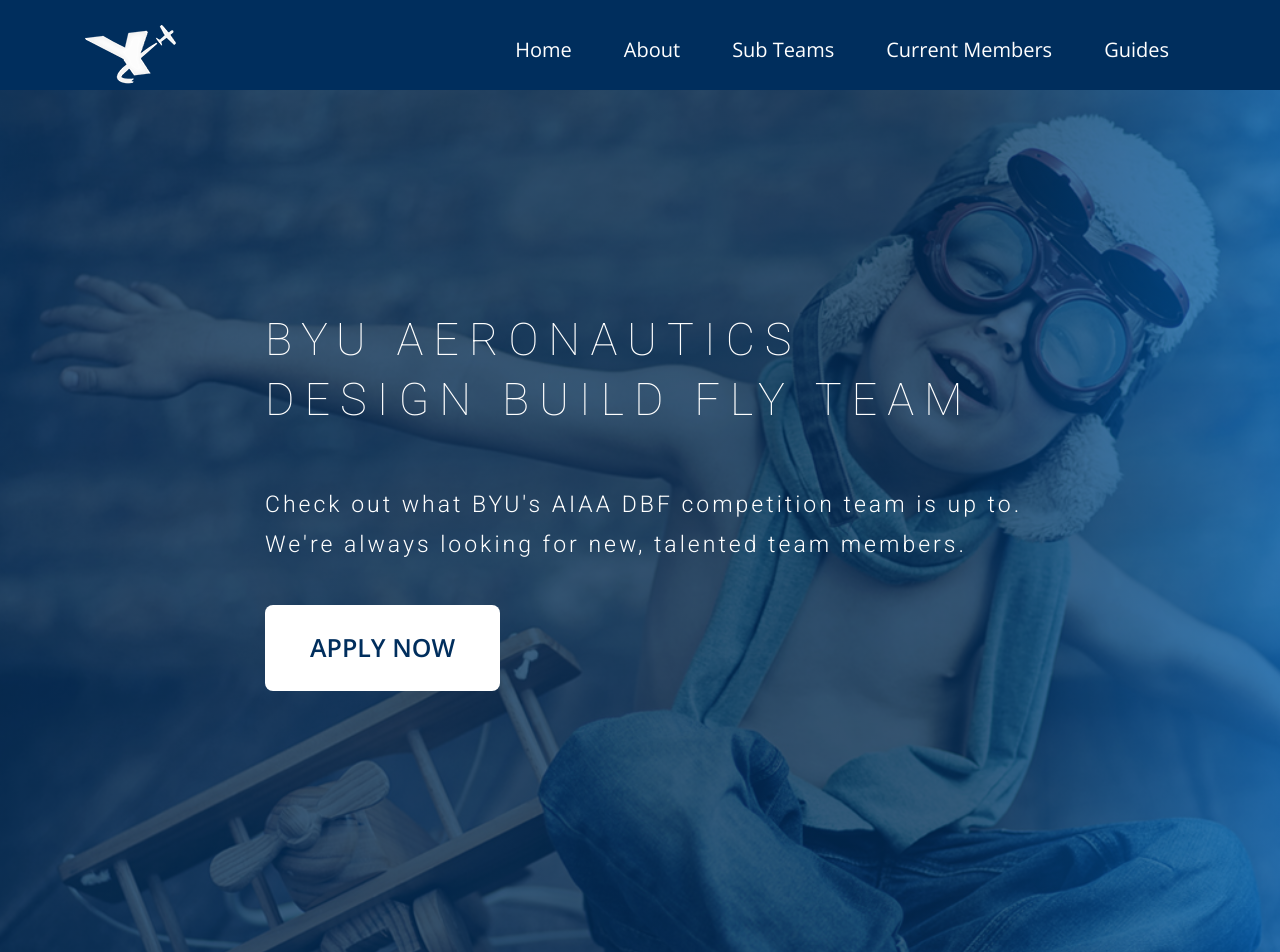
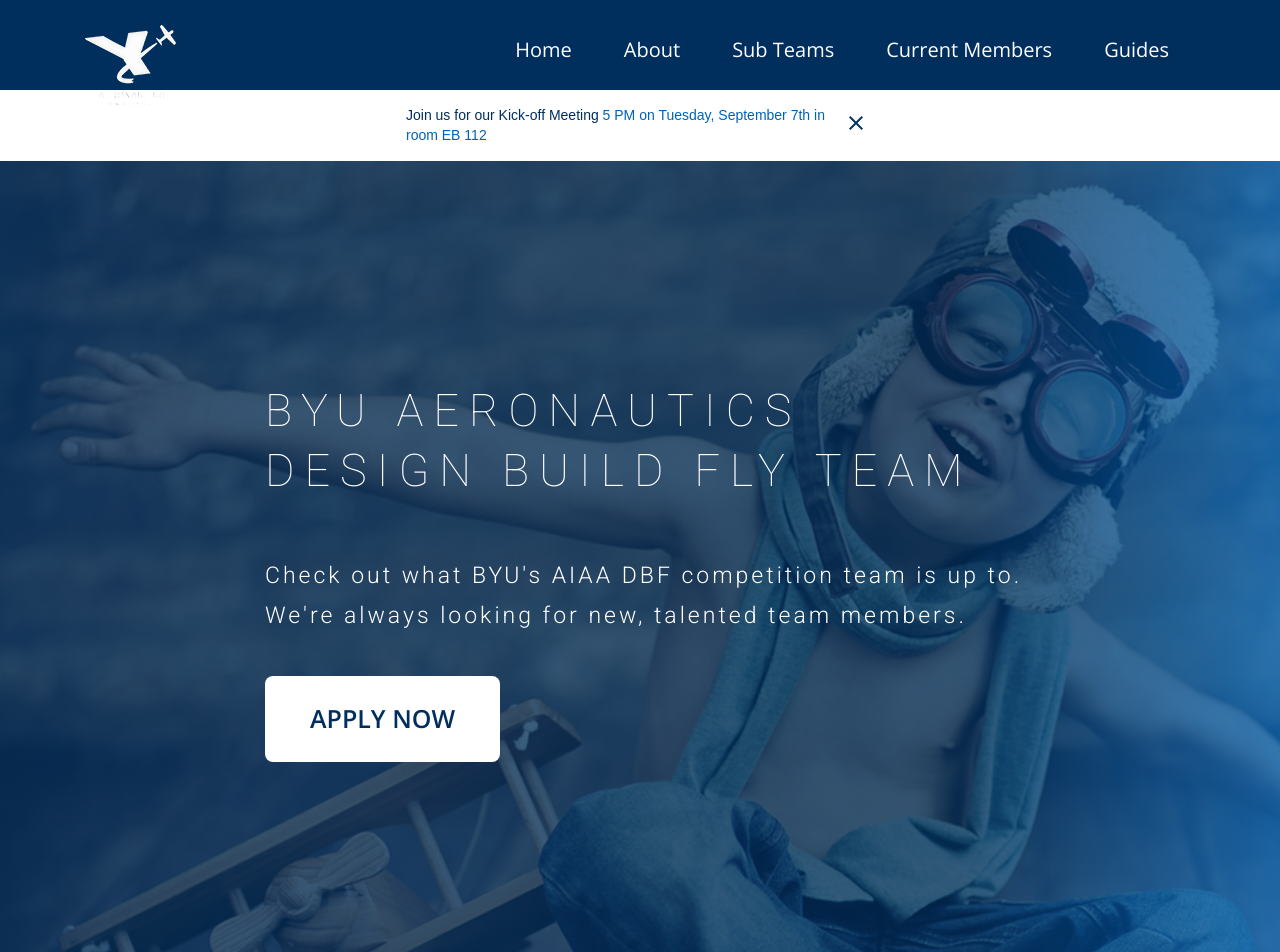
Before and after one commit to BYU-Aeronautics-Club/DBF, a Jekyll site: the page built from index.html, in a window 1280 px wide. Shown: the top 952 px of the page. Built offline with Jekyll 4.4.1, drawn with Linux system fonts in a browser that asks for light colours; nearby versions of some CDN libraries; some web fonts are replaced.

Commit message:
try banner again

```diff
--- a/css/airspace.css
+++ b/css/airspace.css
@@ -924,3 +924,33 @@
     color: white;
     background: #0062B8;
   }
+
+
+  .banner {
+    background: white;
+  }
+
+  .banner__content {
+    padding: 16px;
+    max-width: 500px;
+    margin: 0 auto;
+    display: flex;
+    align-items: center;
+  }
+
+  .banner__text {
+    flex-grow: 1;
+    line-height: 1.4;
+    font-family: "Quicksand", sans-serif;
+  }
+
+  .banner__close {
+    background: none;
+    border: none;
+    cursor: pointer;
+  }
+
+  .banner__text,
+  .banner__close > span {
+    color: #002E5D;
+  }
--- a/index.html
+++ b/index.html
@@ -3,6 +3,19 @@
 title: BYU DBF Team
 permalink: /
 ---
+
+<div class="banner">
+  <div class="banner__content">
+    <div class="banner__text">
+      Join us for our Kick-off Meeting <a href="https://calendar.google.com/calendar/render?action=TEMPLATE&dates=20210907T230000Z%2F20210908T000000Z&details=Kickoff%20Meeting%20for%20the%20BYU%20AIAA%20Design%20Build%20Fly%20Team.%20We%27ll%20talk%20about%20the%20team%20for%20new%20people%2C%20and%20start%20getting%20ourselves%20oriented%20and%20organized%20and%20ready%20for%20AIAA%20to%20release%20the%20rules%20for%20this%20year.&location=EB%20112%20%28Airplane%20Lab%29&text=BYU%20Design%20Build%20Fly%20Team%20Kickoff" target="_blank">5 PM on Tuesday, September 7th in room EB 112</a>
+    </div>
+    <button class="banner__close" type="button">
+      <span class="material-icons">
+        close
+      </span>
+    </button>
+  </div>
+</div>
 
 <!-- Slider Start -->
 <section id="slider">
@@ -13,7 +26,7 @@
           <h1 class="animated fadeInUp">BYU AERONAUTICS<br> DESIGN BUILD FLY TEAM</h1>
           <p class="animated fadeInUp">Check out what BYU's AIAA DBF competition team is up to.
               <br>We're always looking for new, talented team members.</p>
-          <a class="animated fadeInUpBig btn btn-default btn-wow" href="https://aeronautics.byu.edu/DBF/0001/01/01/apply.html#application-process">APPLY NOW</a>
+          <a class="animated fadeInUp btn btn-default btn-wow" href="https://aeronautics.byu.edu/DBF/0001/01/01/apply.html#application-process">APPLY NOW</a>
         </div>
       </div>
     </div>
--- a/js/main.js
+++ b/js/main.js
@@ -47,3 +47,7 @@
 
 
 });
+
+$(document).querySelector(".banner__close").addEventListener("click", function () {
+  this.closest(".banner").style.display = "none";
+});
```
